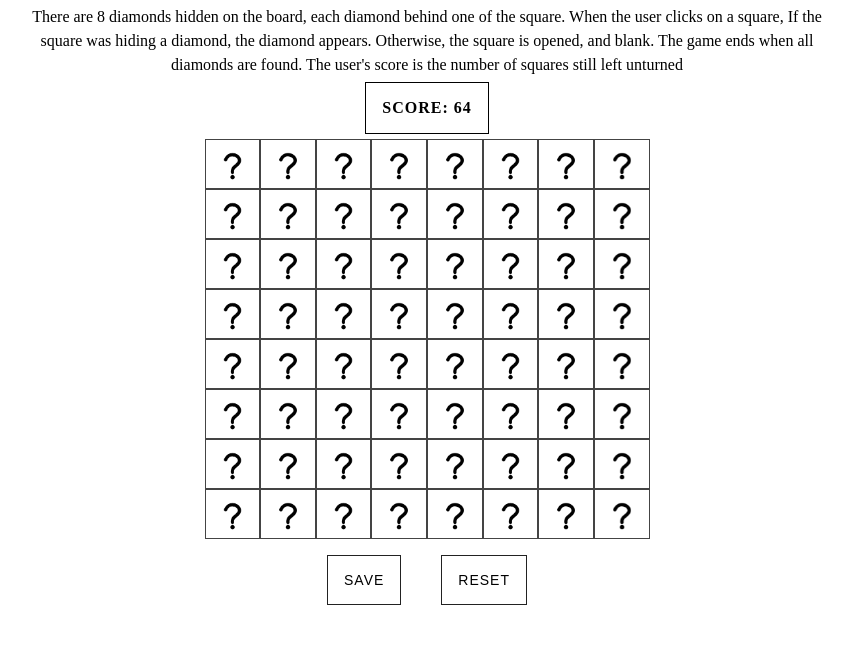
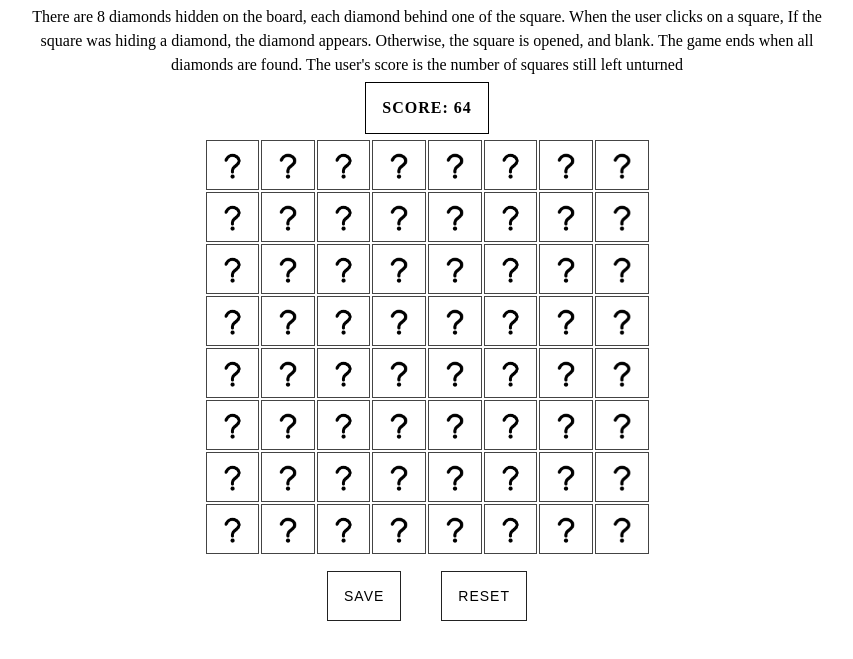
Before and after one commit to guptamadhur/Diamond-Sweeper, a React app: page / in a window 1280 px wide. Shown: the part 35-694 px from the top of the page, without its empty margins (213-1066 px from the left). Built offline with nearby package versions, Linux system fonts and the light colour scheme.

Commit message:
Code Refactor

```diff
--- a/src/client/component/DiamondSweeper/Board/Square/index.jsx
+++ b/src/client/component/DiamondSweeper/Board/Square/index.jsx
@@ -1,5 +1,4 @@
 import React from "react";
-
 import { DIAMOND, QUESTION } from "../../constants";
 import diamond from "../../../../../assets/diamond.png";
 import arrow from "../../../../../assets/arrow.png";
--- a/src/client/component/DiamondSweeper/Board/board.css
+++ b/src/client/component/DiamondSweeper/Board/board.css
@@ -44,6 +44,7 @@
     cursor: pointer;
     perspective: 1000px;
     padding: 0.625rem;
+    margin: 1px;
 }
 
 .board li:hover {
```
